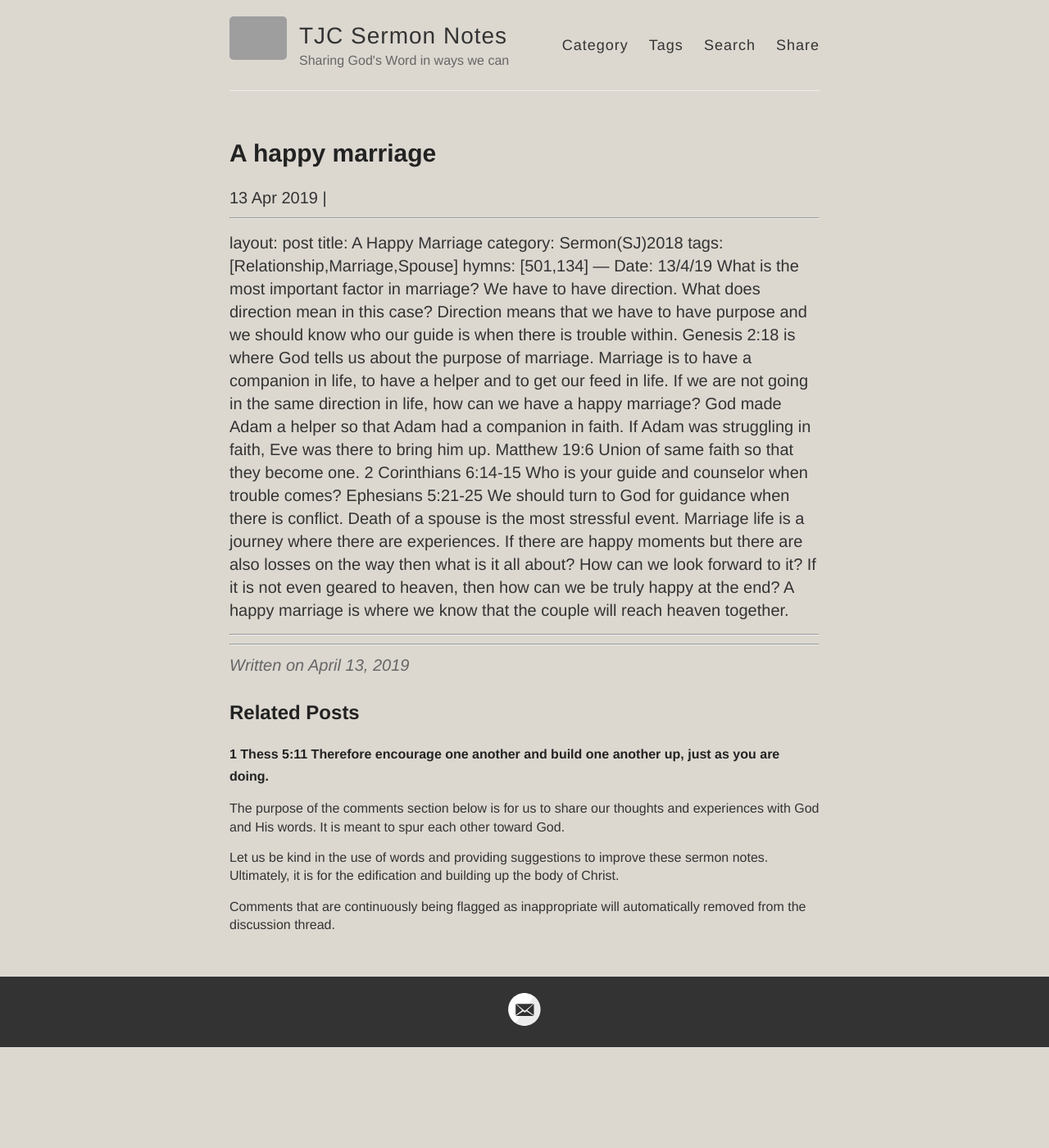
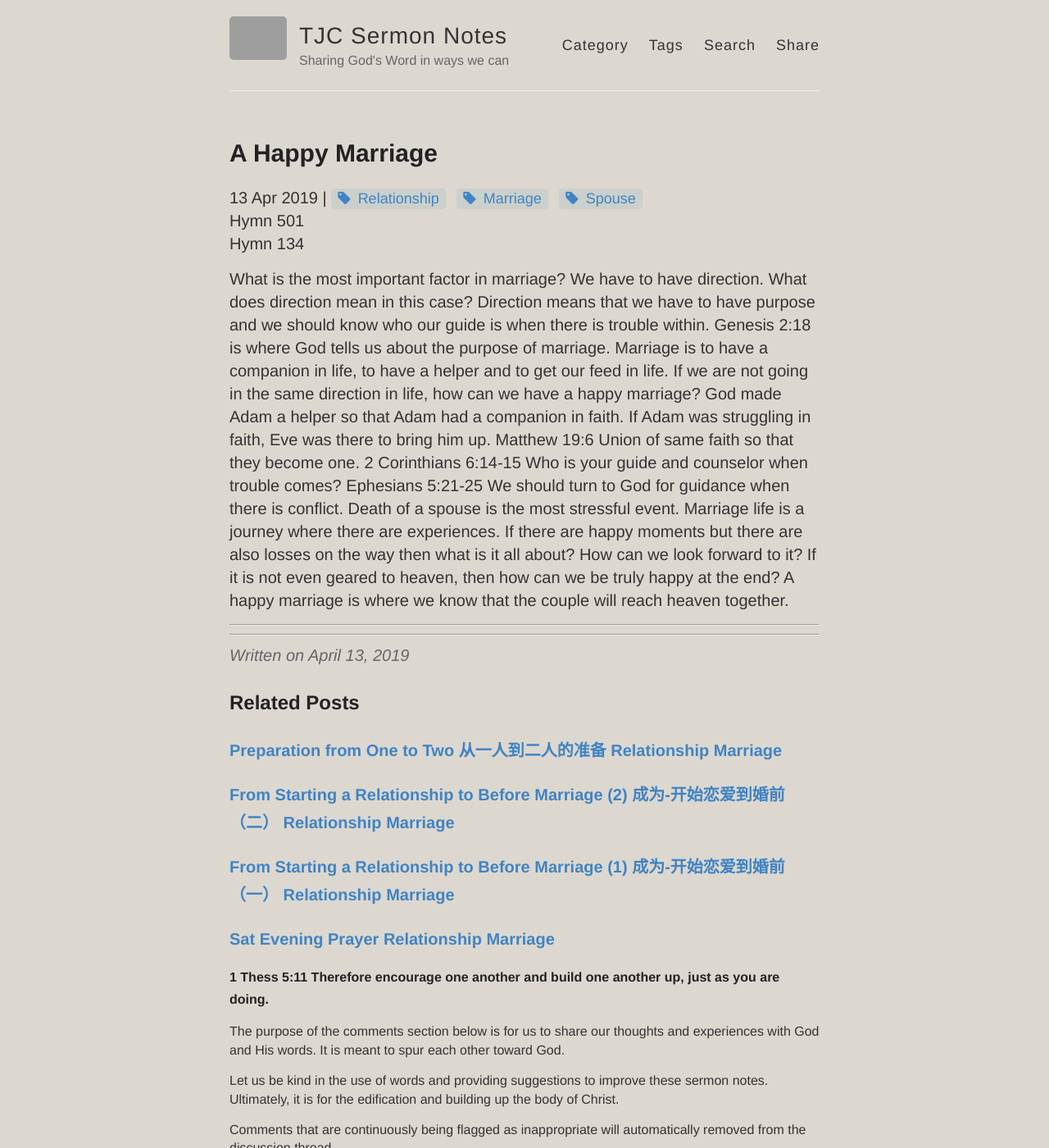
Before and after one commit to catchupTJC/catchuptjc.github.io, a Jekyll site: the page built from _posts/2019-04-13-A Happy Marriage.md, in a window 1280 px wide and 1400 px high. Shown: the whole window at 82% size. Built offline with Jekyll 4.4.1, drawn with Linux system fonts in a browser that asks for light colours; nearby versions of some CDN libraries; our own code applies the rules of GitHub Pages for plain Markdown files; comment, search, counter and statistics services are not loaded; grey boxes are pictures that could not be loaded.

Commit message:
Update 2019-04-13-A Happy Marriage.md

```diff
--- a/_posts/2019-04-13-A Happy Marriage.md
+++ b/_posts/2019-04-13-A Happy Marriage.md
@@ -1,10 +1,10 @@
 ---
 layout: post
 title: A Happy Marriage
-category: Sermon(SJ)2018
+category: Sermon(SJ)2019
 tags: [Relationship,Marriage,Spouse]
 hymns: [501,134]
----                               								Date: 13/4/19
+---
 What is the most important factor in marriage?
 We have to have direction.
 What does direction mean in this case?
```
